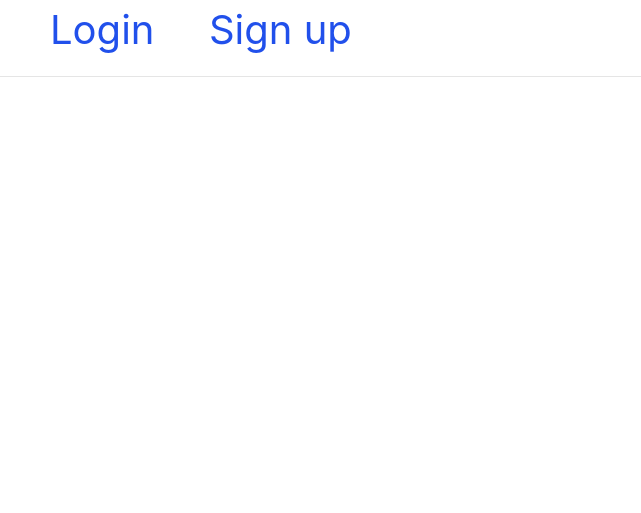
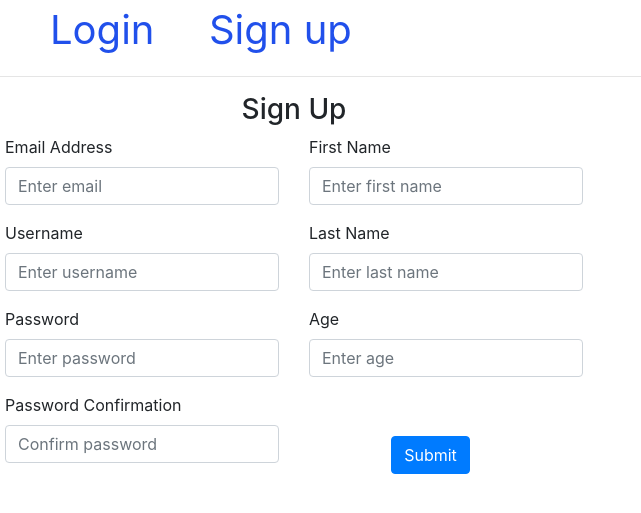
Before and after one commit to AnduG/ProiectIA4, a Flask app: page /auth/sign-up in a window 1280 px wide. Shown: the top 513 px of the page, without its empty margins (0-641 px from the left). Run offline with Flask 3, Linux system fonts and the light colour scheme; some libraries are stand-ins or nearby versions.

Commit message:
Sign-Up Page HTML

```diff
--- a/website/templates/sign-up.html
+++ b/website/templates/sign-up.html
@@ -1 +1,91 @@
 {% extends 'base.html' %}
+{% block content %}
+<form method="POST">
+    <h3 align="center">Sign Up</h3>
+
+    <div class="row">
+        <div class="col-md-6">
+            <div class="form-group">
+                <label for="email">Email Address</label>
+                <input
+                    type="email"
+                    class="form-control"
+                    id="email"
+                    name="email"
+                    placeholder="Enter email"
+                />
+            </div>
+
+            <div class="form-group">
+                <label for="username">Username</label>
+                <input
+                    type="text"
+                    class="form-control"
+                    id="username"
+                    name="username"
+                    placeholder="Enter username"
+                />
+            </div>
+
+            <div class="form-group">
+                <label for="password">Password</label>
+                <input
+                    type="password"
+                    class="form-control"
+                    id="password"
+                    name="password"
+                    placeholder="Enter password"
+                />
+            </div>
+
+            <div class="form-group">
+                <label for="password_confirm">Password Confirmation</label>
+                <input
+                    type="password"
+                    class="form-control"
+                    id="password_confirm"
+                    name="password_confirm"
+                    placeholder="Confirm password"
+                />
+            </div>
+        </div>
+
+        <div class="col-md-6">
+            <div class="form-group">
+                <label for="first_name">First Name</label>
+                <input
+                    type="text"
+                    class="form-control"
+                    id="first_name"
+                    name="first_name"
+                    placeholder="Enter first name"
+                />
+            </div>
+
+            <div class="form-group">
+                <label for="last_name">Last Name</label>
+                <input
+                    type="text"
+                    class="form-control"
+                    id="last_name"
+                    name="last_name"
+                    placeholder="Enter last name"
+                />
+            </div>
+
+            <div class="form-group">
+                <label for="age">Age</label>
+                <input
+                    type="number"
+                    class="form-control"
+                    id="age"
+                    name="age"
+                    placeholder="Enter age"
+                />
+            </div>
+
+            <button type="submit" class="btn btn-primary" style="margin-top: 16%; margin-left: 30%;">Submit</button>
+        </div>
+    </div>
+</form>
+{% endblock %}
```
